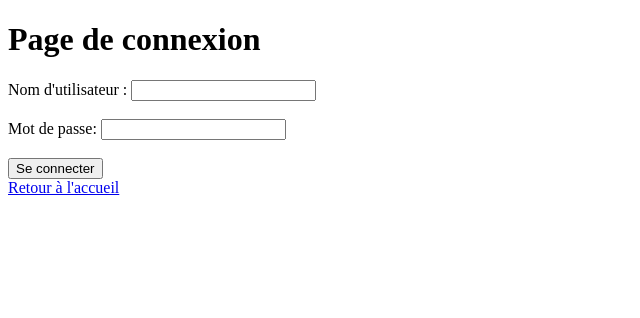
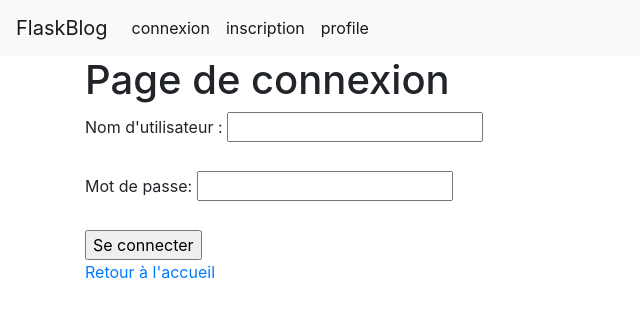
Before and after one commit to redhox/flask_conection, a Flask app: page /connexion in a window 1280 px wide. Shown: the top 318 px of the page, without its empty margins (0-640 px from the left). Run offline with Flask 3, Linux system fonts and the light colour scheme; some libraries are stand-ins or nearby versions.

Commit message:
marche mieu

```diff
--- a/app.py
+++ b/app.py
@@ -15,24 +15,15 @@ users_collection = db.user"""
 
 @app.route('/')
 def accueil():
-
     return render_template('index.html')
 
 
-@app.route('/connexion', methods=['GET', 'POST'])
+@app.route('/connexion')
 def connexion():
-    if request.method == 'POST':
-        user = request.form['username']
-        pw = request.form['password']
-        user =MongoAccess.get_element(user,pw)
-        if user is not None:
-            return render_template('connexion.html',user=user)
-        else:
-            return render_template('index.html')
-    return render_template('connexion.html')
+        return render_template('connexion.html')
 
 
-@app.route('/inscription', methods=['GET', 'POST'])
+@app.route('/inscription',methods=['GET','POST'])
 def inscription():
     if request.method == 'POST':
         user = request.form['username']
@@ -41,68 +32,23 @@ def inscription():
         # Insérer l'utilisateur dans la base de données
         #set_user(user,pw)
         MongoAccess.set_element(user,pw)
-        return "Inscription réussie !"
+        user =MongoAccess.get_element(user,pw)
+        return render_template('profile.html',user=user)
 
     return render_template('inscription.html')
 
-
+@app.route('/profile', methods=['GET','POST'])
+def profile():
+    if request.method == 'POST':
+        user = request.form['username']
+        pw = request.form['password']
+        user =MongoAccess.get_element(user,pw)
+        if user is not None:
+            return render_template('profile.html',user=user)
+        else:
+            return render_template('connexion.html')
+    return render_template('connexion.html')
 
 
 if __name__ == '__main__':
     app.run(debug=True)
-
-
-
-
-
-
-
-
-
-
-
-
-
-
-
-
-
-
-
-
-
-
-
-
-
-
-
-
-
-
-
-
-
-
-
-# @app.route("/")
-# def home_page():
-#     online_users = mongo.db.users.find({"online": True})
-#     return render_template("index.html",
-#         online_users=online_users)
-
-
-# @app.route('/')
-# def index():
-#     posts = data.lire_posts()
-#     return render_template('index.html', post=posts)
-#
-#
-# @app.route('/<int:post_id>')
-# def post(post_id):
-#     posts = data.get_post(post_id)
-#     return render_template('post.html', post = posts)
-#
-#
-# if __name__ == "__main__":
-#     app.run(debug=True)
--- a/templates/base.html
+++ b/templates/base.html
@@ -15,16 +15,16 @@
   </head>
   <body>
     <nav class="navbar navbar-expand-md navbar-light bg-light">
-        <a class="navbar-brand" href="{{ url_for('index')}}">FlaskBlog</a>
+        <a class="navbar-brand" href="/">FlaskBlog</a>
 
         <button class="navbar-toggler" type="button" data-toggle="collapse" data-target="#navbarNav" aria-controls="navbarNav" aria-expanded="false" aria-label="Toggle navigation">
             <span class="navbar-toggler-icon"></span>
         </button>
         <div class="collapse navbar-collapse" id="navbarNav">
               <ul class="navbar-nav">
-              <li class="nav-item active">
-                  <a class="nav-link" href="#">About</a>
-              </li>
+                <li class="nav-item active"><a class="nav-link" href="/connexion">connexion</a></li>
+                <li class="nav-item active"><a class="nav-link" href="/inscription">inscription</a></li>
+                <li class="nav-item active"><a class="nav-link" href="/profile">profile</a></li>
               </ul>
         </div>
     </nav>
--- a/templates/connexion.html
+++ b/templates/connexion.html
@@ -1,11 +1,7 @@
-<!DOCTYPE html>
-<html>
-<head>
-    <title>Connexion</title>
-</head>
-<body>
+{% extends 'base.html' %}
+{% block content %}
     <h1>Page de connexion</h1>
-    <form method="POST">
+    <form action="/profile" method="POST">
         <label for="username">Nom d'utilisateur :</label>
         <input type="text" id="username" name="username" required><br><br>
 
@@ -15,5 +11,4 @@
         <input type="submit" value="Se connecter">
     </form>
     <a href="{{ url_for('accueil') }}">Retour à l'accueil</a>
-</body>
-</html>
+    {% endblock %}
```
Also changed, not shown: templates/index.html (+3 -8 lines), templates/inscription.html (+3 -8 lines), templates/post.html (+1 -9 lines), templates/profile.html (added, +7 -0 lines).
